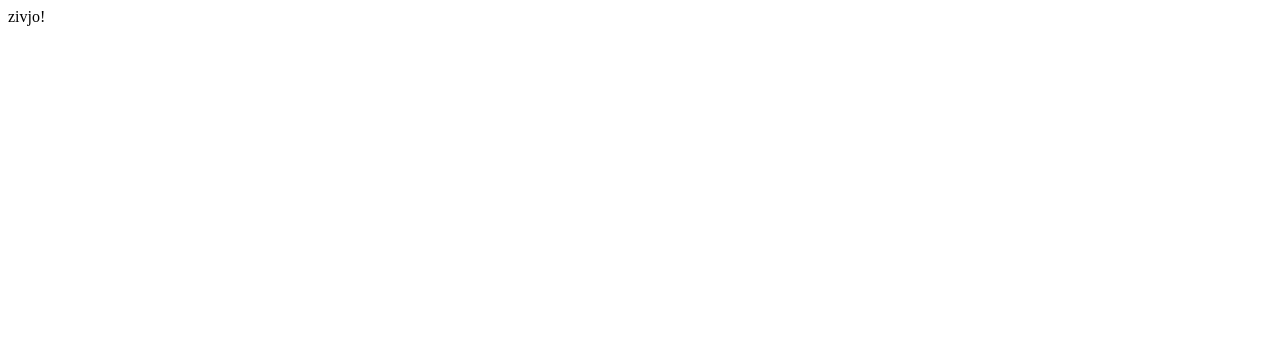
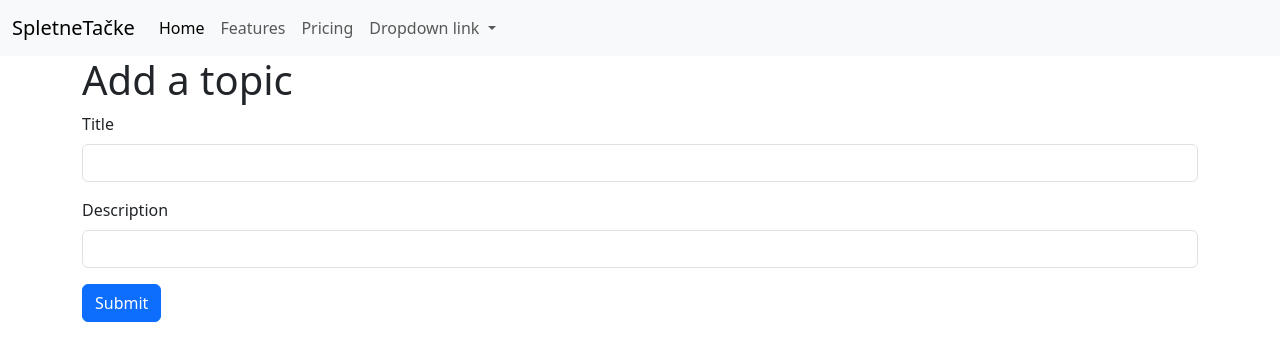
Before and after one commit to Arovalk/Zakljucna, a Flask app: page / in a window 1280 px wide. Before the commit the part shown is almost empty. Shown: the top 361 px of the page. Run offline with Flask 3, Linux system fonts and the light colour scheme.

Commit message:
Ogrodna coda, začetki front-end in back-end

```diff
--- a/Forums/main.py
+++ b/Forums/main.py
@@ -1,5 +1,6 @@
 from flask import Flask, render_template, request
 from flask_sqlalchemy import SQLAlchemy
+from sqlalchemy.orm import Mapped, mapped_column
 
 
 db = SQLAlchemy()
@@ -8,59 +9,44 @@ app.config["SQLALCHEMY_DATABASE_URI"] = "sqlite:///project.db"
 
 db.init_app(app)
 
+class topic(db.Model):
+    id: Mapped[int] = mapped_column(primary_key=True)
+    title: Mapped[str] = mapped_column(unique=True)
+    description: Mapped[str]
+
+class Comment(db.Model):
+    id: Mapped[int] = mapped_column(primary_key=True)
+    text: Mapped[str] = mapped_column(unique=True)
+    topicId: Mapped[str]
 
 
 
+@app.route("/",methods=["GET", "POST"])
+def home():
+    if request.method == "POST":
+        # Dodamo razpravo
+        user = topic(
+            title=request.form["title"],
+            description=request.form["description"],
+        )
+        db.session.add(topic)
+        db.session.commit()
+    return render_template("index.html")
 
-@app.route("/users")
-def user_list():
-    users = db.session.execute(db.select(User).order_by(User.username)).scalars()
-    return render_template("user/list.html", users=users)
-
-@app.route("/users/create", methods=["GET", "POST"])
-def user_create():
+@app.route("/topic/<int:id>",methods=["GET", "POST"])
+def topic(id):
     if request.method == "POST":
-        user = User(
-            username=request.form["username"],
-            email=request.form["email"],
+        # Dodamo kommentar na razpravo
+        comment = Comment(
+            text=request.form["text"],
+            topicId=request.form["topicId"],
         )
-        db.session.add(user)
+        db.session.add(comment)
         db.session.commit()
-        return redirect(url_for("user_detail", id=user.id))
-
-    return render_template("user/create.html")
-
-@app.route("/user/<int:id>")
-def user_detail(id):
-    user = db.get_or_404(User, id)
-    return render_template("user/detail.html", user=user)
-
-@app.route("/user/<int:id>/delete", methods=["GET", "POST"])
-def user_delete(id):
-    user = db.get_or_404(User, id)
-
-    if request.method == "POST":
-        db.session.delete(user)
-        db.session.commit()
-        return redirect(url_for("user_list"))
-
-    return render_template("user/delete.html", user=user)
 
 
-@app.route("/")
-def index():
-    return render_template("index.html")
-
-@app.route("/forums")
-def forums():
-    return render_template("forums.html")
-
-@app.route("/login")
-def login():
-    return render_template("login.html")
-
-
-
+        # prikaži razpravo
+    return render_template("user/detail.html", user=user)
 
 
 app.run(debug=True)
--- a/Forums/templates/index.html
+++ b/Forums/templates/index.html
@@ -1,11 +1,60 @@
-<!DOCTYPE html>
+<!doctype html>
 <html lang="en">
-<head>
-    <meta charset="UTF-8">
-    <meta name="viewport" content="width=device-width, initial-scale=1.0">
-    <title>Prva stran</title>
-</head>
-<body>
-    <div>zivjo!</div>
-</body>
+  <head>
+    <meta charset="utf-8">
+    <meta name="viewport" content="width=device-width, initial-scale=1">
+    <title>SpletneTačke - Razgovor o ljubljenčkih</title>
+    <link href="https://cdn.jsdelivr.net/npm/bootstrap@5.3.3/dist/css/bootstrap.min.css" rel="stylesheet" integrity="sha384-QWTKZyjpPEjISv5WaRU9OFeRpok6YctnYmDr5pNlyT2bRjXh0JMhjY6hW+ALEwIH" crossorigin="anonymous">
+  </head>
+  <body>
+    <nav class="navbar navbar-expand-lg bg-body-tertiary">
+        <div class="container-fluid">
+          <a class="navbar-brand" href="#">SpletneTačke</a>
+          <button class="navbar-toggler" type="button" data-bs-toggle="collapse" data-bs-target="#navbarNavDropdown" aria-controls="navbarNavDropdown" aria-expanded="false" aria-label="Toggle navigation">
+            <span class="navbar-toggler-icon"></span>
+          </button>
+          <div class="collapse navbar-collapse" id="navbarNavDropdown">
+            <ul class="navbar-nav">
+              <li class="nav-item">
+                <a class="nav-link active" aria-current="page" href="#">Home</a>
+              </li>
+              <li class="nav-item">
+                <a class="nav-link" href="#">Features</a>
+              </li>
+              <li class="nav-item">
+                <a class="nav-link" href="#">Pricing</a>
+              </li>
+              <li class="nav-item dropdown">
+                <a class="nav-link dropdown-toggle" href="#" role="button" data-bs-toggle="dropdown" aria-expanded="false">
+                  Dropdown link
+                </a>
+                <ul class="dropdown-menu">
+                  <li><a class="dropdown-item" href="#">Action</a></li>
+                  <li><a class="dropdown-item" href="#">Another action</a></li>
+                  <li><a class="dropdown-item" href="#">Something else here</a></li>
+                </ul>
+              </li>
+            </ul>
+          </div>
+        </div>
+      </nav>
+
+      <div class="container">
+        <h1>Add a topic</h1>
+        <form accept="/" method="post">
+            <div class="mb-3">
+                <label for="title" class="form-label">Title</label>
+                <input type="text" name="title" class="form-control" id="title" aria-describedby="emailHelp">
+              </div>
+              <div class="mb-3">
+                <label for="description" class="form-label">Description</label>
+                <input type="text" name="description" class="form-control" id="exampleInputPassword1">
+              </div>
+
+              <button type="submit" class="btn btn-primary">Submit</button>
+        </form>
+      </div>
+
+    <script src="https://cdn.jsdelivr.net/npm/bootstrap@5.3.3/dist/js/bootstrap.bundle.min.js" integrity="sha384-YvpcrYf0tY3lHB60NNkmXc5s9fDVZLESaAA55NDzOxhy9GkcIdslK1eN7N6jIeHz" crossorigin="anonymous"></script>
+  </body>
 </html>
```
Also changed, not shown: README.md.
